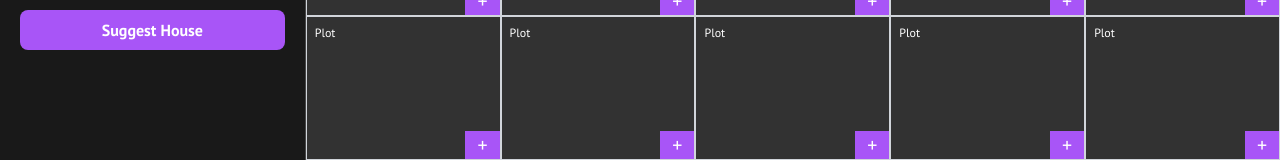
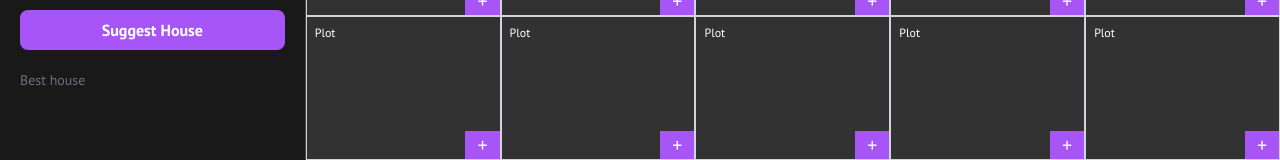
Before and after one commit to heyyakash/houseproblem, a React (Vite) app: page / in a window 1280 px wide. Shown: the part 350-510 px from the top of the page. Built offline with nearby package versions, Linux system fonts and the light colour scheme.

Commit message:
made scroll bar

```diff
--- a/src/components/Sidebar.jsx
+++ b/src/components/Sidebar.jsx
@@ -1,9 +1,9 @@
 import React, { useState } from 'react'
 import { AiFillHome } from 'react-icons/ai'
 import { BiErrorCircle } from 'react-icons/bi'
-import {CgDarkMode} from "react-icons/cg"
+import { CgDarkMode } from "react-icons/cg"
 
-const Sidebar = ({ vertical, horizontal, dict,setVertical,setHorizontal }) => {
+const Sidebar = ({ vertical, horizontal, dict, setVertical, setHorizontal }) => {
     const [result, setResult] = useState([])
     const [error, setError] = useState(null)
 
@@ -53,16 +53,16 @@ const Sidebar = ({ vertical, horizontal, dict,setVertical,setHorizontal }) => {
         <div className='h-screen w-[400px] flex bg-white dark:bg-black/90 dark:text-white  flex-col'>
             <div className='w-full font-bold  dark:border-none px-5 py-6  flex items-center justify-between'>
                 <h2 className='text-2xl '>House Selection</h2>
-                <div onClick={()=>toggleDarkMode()} className='rounded-full h-8 w-8 cursor-pointer trans hover:bg-white hover:text-black border grid place-items-center text-xl'>
+                <div onClick={() => toggleDarkMode()} className='rounded-full h-8 w-8 cursor-pointer trans hover:bg-white hover:text-black border grid place-items-center text-xl'>
                     <CgDarkMode />
                 </div>
             </div>
             <div className='flex flex-col gap-3 p-5 w-[90%] self-center rounded-lg dark:bg-white/20 bg-black/10'>
                 <h3 className='text-xl font-bold'>Set Dimensions</h3>
                 <label htmlFor="v mt-5">Veritcal</label>
-                <input id = "v" type="number" min={1} value={vertical} onChange={(e) => setVertical(e.target.value)} placeholder='veritical' className='input-primary' />
+                <input id="v" type="number" min={1} value={vertical} onChange={(e) => setVertical(e.target.value)} placeholder='veritical' className='input-primary' />
                 <label htmlFor="h">Horizontal</label>
-                <input id = "h" type="number" min={1} value={horizontal} onChange={(e) => setHorizontal(e.target.value)} placeholder='Horizontal' className='input-primary' />
+                <input id="h" type="number" min={1} value={horizontal} onChange={(e) => setHorizontal(e.target.value)} placeholder='Horizontal' className='input-primary' />
             </div>
             <div className='p-5'>
                 <button onClick={() => getResult()} className='bg-purple-500 disabled:bg-opacity-50 text-white trans p-2 hover:bg-white hover:text-purple-500   font-semibold rounded-lg  w-full'> Suggest House</button>
@@ -71,18 +71,24 @@ const Sidebar = ({ vertical, horizontal, dict,setVertical,setHorizontal }) => {
                 <BiErrorCircle />
                 {error}</p>
             }
-            {result[0] ? (
-                <div className='flex flex-col gap-3 px-5'>
-                    <p className='text-sm text-gray-500'>Best house</p>
-                    <div className='flex items-center gap-2'>
-                        <AiFillHome className='text-2xl text-green-500' />
-                        <p className='text-xl font-semibold'>{result[0].label}</p>
-                    </div>
-                    <p>Distance from Gym : <b>{result[0].GymScore}km</b></p>
-                    <p>Distance from Restaurant : <b>{result[0].RestaurantScore}km</b></p>
-                    <p>Distance from Hospital : <b> {result[0].HospitalScore}km </b></p>
-                </div>
-            ) : (<></>)}
+            <p className='text-sm text-gray-500 px-5 mb-3 '>Best house</p>
+            <div className='flex flex-col gap-5 px-5  overflow-y-auto py-5'>
+                {result.map(x => {
+                    return (
+                        <div key={x.label} className='flex flex-col gap-2 px-3 py-3  first:dark:bg-green-400/20 first:bg-green-400/20 dark:bg-white/20 bg-black/10 rounded-md'>
+
+                            <div className='flex items-center gap-2'>
+                                <AiFillHome className='text-2xl text-green-500' />
+                                <p className='text-xl font-semibold'>{x.label}</p>
+                            </div>
+                            <p>Distance from Gym : <b>{x.GymScore}km</b></p>
+                            <p>Distance from Restaurant : <b>{x.RestaurantScore}km</b></p>
+                            <p>Distance from Hospital : <b> {x.HospitalScore}km </b></p>
+                        </div>
+                    )
+                })}
+            </div>
+
         </div>
     )
 }
--- a/src/index.css
+++ b/src/index.css
@@ -8,8 +8,27 @@
     @apply m-0 p-0 box-border;
   }
   body{
-    @apply w-full font-PT-Sans;
+    @apply w-full font-PT-Sans h-screen overflow-hidden;
   }
+  /* width */
+::-webkit-scrollbar {
+  width: 3px;
+}
+
+/* Track */
+::-webkit-scrollbar-track {
+  background: transparent;
+}
+
+/* Handle */
+::-webkit-scrollbar-thumb {
+  background: #888;
+}
+
+/* Handle on hover */
+::-webkit-scrollbar-thumb:hover {
+  background: #555;
+}
 }
 
 @layer components{
```
